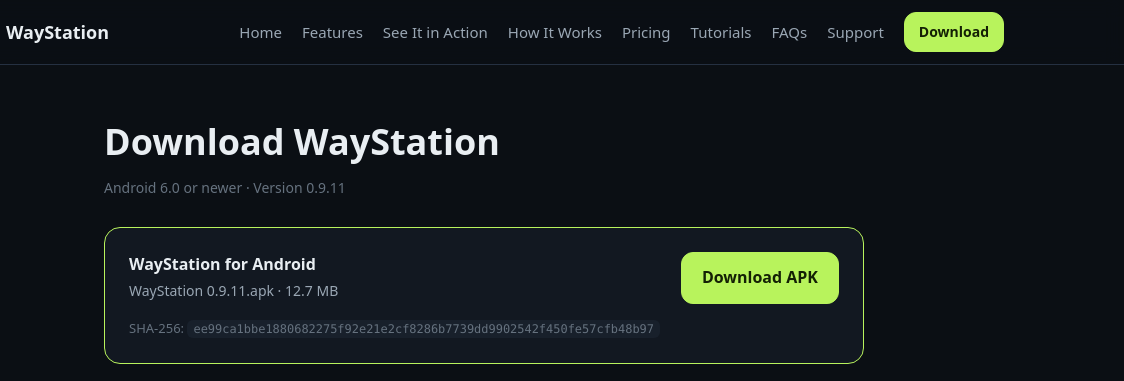
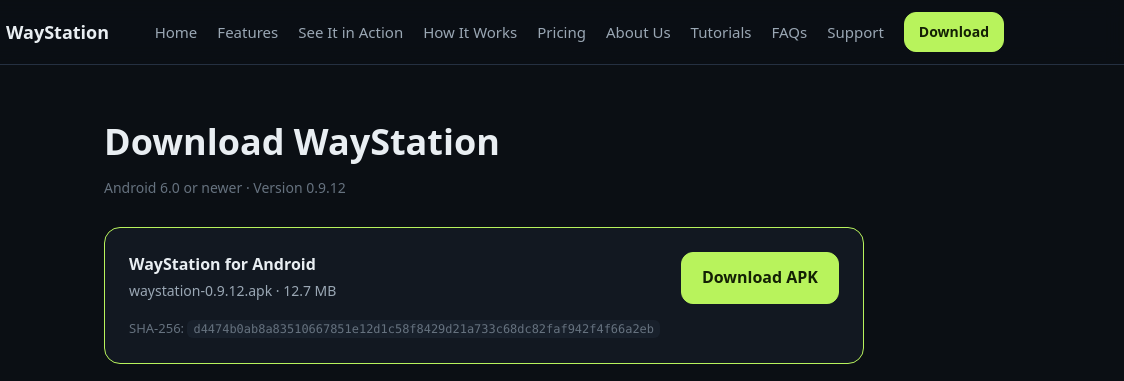
Before and after one commit to waystationsecurity-app/waystationsecurity-app.github.io, a plain HTML site: page download.html in a window 1280 px wide. Shown: the top 381 px of the page, 156-1280 px from the left. Drawn offline with Linux system fonts and the light colour scheme.

Commit message:
Download page: WayStation 0.9.12 APK, hash, About link

```diff
--- a/download.html
+++ b/download.html
@@ -11,6 +11,7 @@
 <a href="/see-it-in-action.html">See It in Action</a>
 <a href="/how-it-works.html">How It Works</a>
 <a href="/pricing.html">Pricing</a>
+<a href="/about.html">About Us</a>
 <a href="/tutorials.html">Tutorials</a>
 <a href="/faq.html">FAQs</a>
 <a href="/support.html">Support</a>
@@ -21,6 +22,7 @@
 <a href="/see-it-in-action.html">See It in Action</a>
 <a href="/how-it-works.html">How It Works</a>
 <a href="/pricing.html">Pricing</a>
+<a href="/about.html">About Us</a>
 <a href="/tutorials.html">Tutorials</a>
 <a href="/faq.html">FAQs</a>
 <a href="/support.html">Support</a>
@@ -29,12 +31,12 @@
 <main>
 <div class="wrap doc">
 <h1>Download WayStation</h1>
-<p class="meta">Android 6.0 or newer &middot; Version <span id="ver">0.9.11</span></p>
+<p class="meta">Android 6.0 or newer &middot; Version <span id="ver">0.9.12</span></p>
 <div class="dl"><div class="row">
-<div><b>WayStation for Android</b><br><span style="color:var(--muted);font-size:14px">WayStation 0.9.11.apk &middot; 12.7 MB</span></div>
-<a class="btn primary" href="/download/WayStation%200.9.11.apk" download>Download APK</a>
+<div><b>WayStation for Android</b><br><span style="color:var(--muted);font-size:14px">waystation-0.9.12.apk &middot; 12.7 MB</span></div>
+<a class="btn primary" href="/download/waystation-0.9.12.apk" download>Download APK</a>
 </div>
-<p style="font-size:13px;color:var(--faint);margin-top:14px">SHA-256: <span class="mono">ee99ca1bbe1880682275f92e21e2cf8286b7739dd9902542f450fe57cfb48b97</span></p></div>
+<p style="font-size:13px;color:var(--faint);margin-top:14px">SHA-256: <span class="mono">d4474b0ab8a83510667851e12d1c58f8429d21a733c68dc82faf942f4f66a2eb</span></p></div>
 
 <div class="callout warn"><b>Only download WayStation from this page.</b> Copies from anywhere else could be tampered with.</div>
 
```
